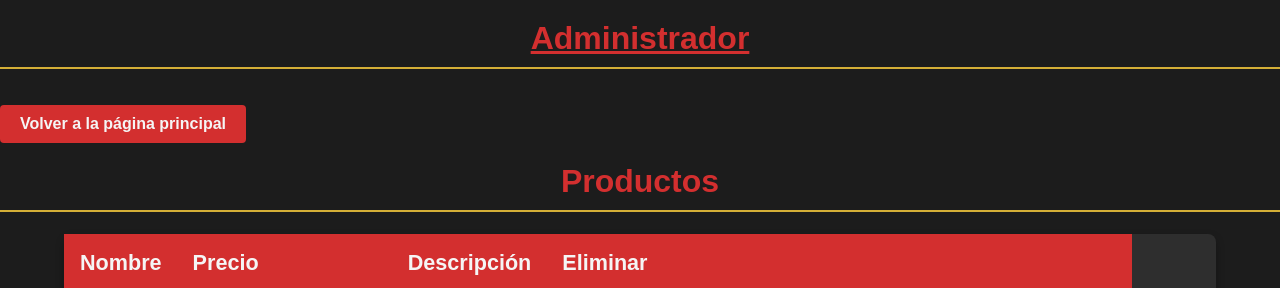
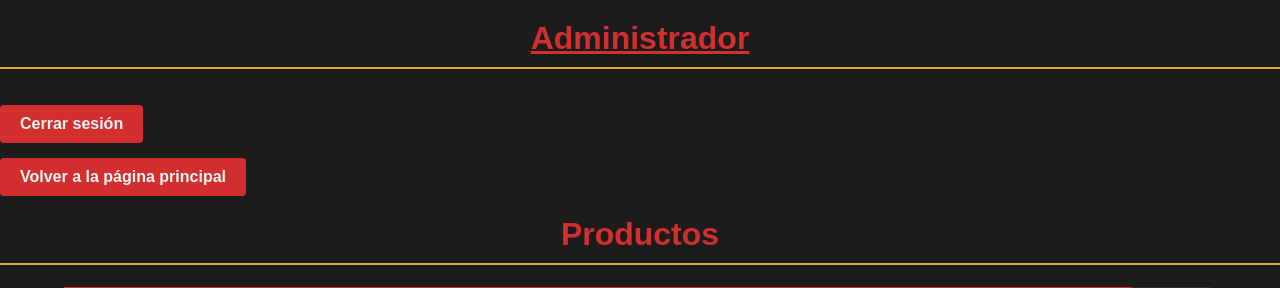
Before and after one commit to Marc-Closa/ProyectoMarc, a PHP site: page /secreto.php in a window 1280 px wide. Shown: the top 288 px of the page. Run offline with PHP 8.4, Linux system fonts and the light colour scheme; data comes from the database, SQL or seed files in the repository.

Commit message:
añado cerrar sesión

```diff
--- a/secreto.php
+++ b/secreto.php
@@ -93,6 +93,8 @@
     <h1><b><u>Administrador</u></b></h1>
 </head>
 <body>
+<a href="login.php" class="link-button">Cerrar sesión</a><br>
+
     <?php
     include("pagPrincipal.php");
     include("mensajeSession.php");
@@ -201,6 +203,9 @@
         // cerrar conexión bbdd
         $conn->close();
 
+
+
+
     ?>
 
 
```
